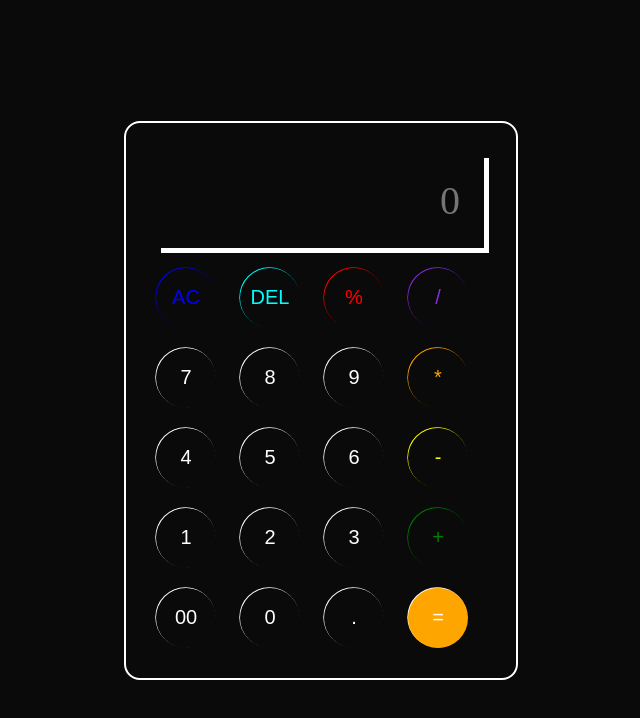
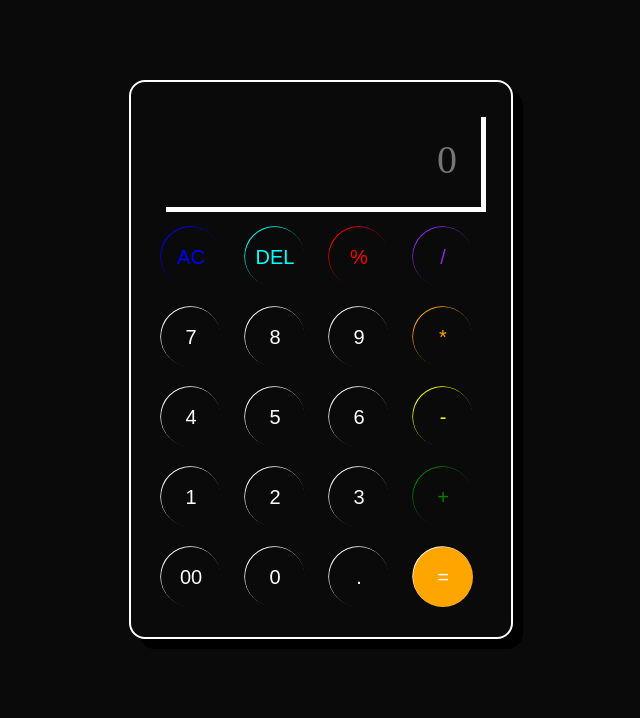
Before and after one commit to Vishalkrcse007/calculator, a plain HTML site: page index.html in a window 1280 px wide. Shown: the whole page, without its empty margins (319-959 px from the left). Drawn offline with Linux system fonts and the light colour scheme.

Commit message:
finalize

```diff
--- a/style.css
+++ b/style.css
@@ -1,27 +1,27 @@
 *{
     margin: 0;
     padding: 0;
-    box-sizing: border-box                v     ;
+    box-sizing: border-box;
 }
 
 body{
-
-    height: 100vh;
+    width: 100%;
+    height: 100%vh;
     display: flex;
     justify-content: center;
     align-items: center;
     background-color: #0a0a0a;
 }
 .calculator{
-    width: 350px;
+    margin-top: 80px;
     border: 2px solid white;
     padding: 20px;
     border-radius: 16px;
-    background-color:pink
-    box-shadow 10px 10px;
+    background: transparent;
+    box-shadow: 10px 10px;
 }
 input{
-    width:80%;
+    width:320px;
     border: none;
     padding: 24px;
     margin: 10px;
```
